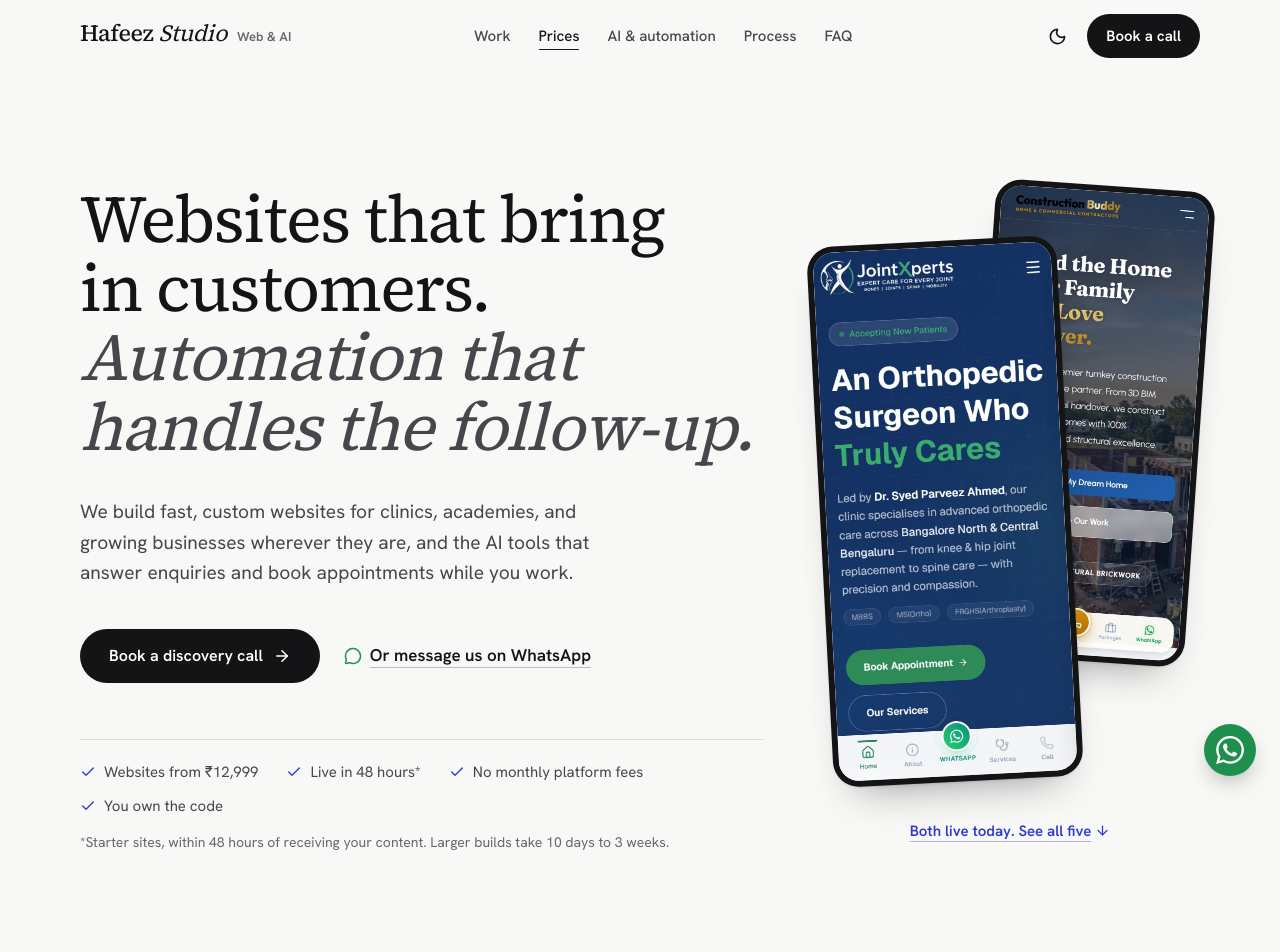
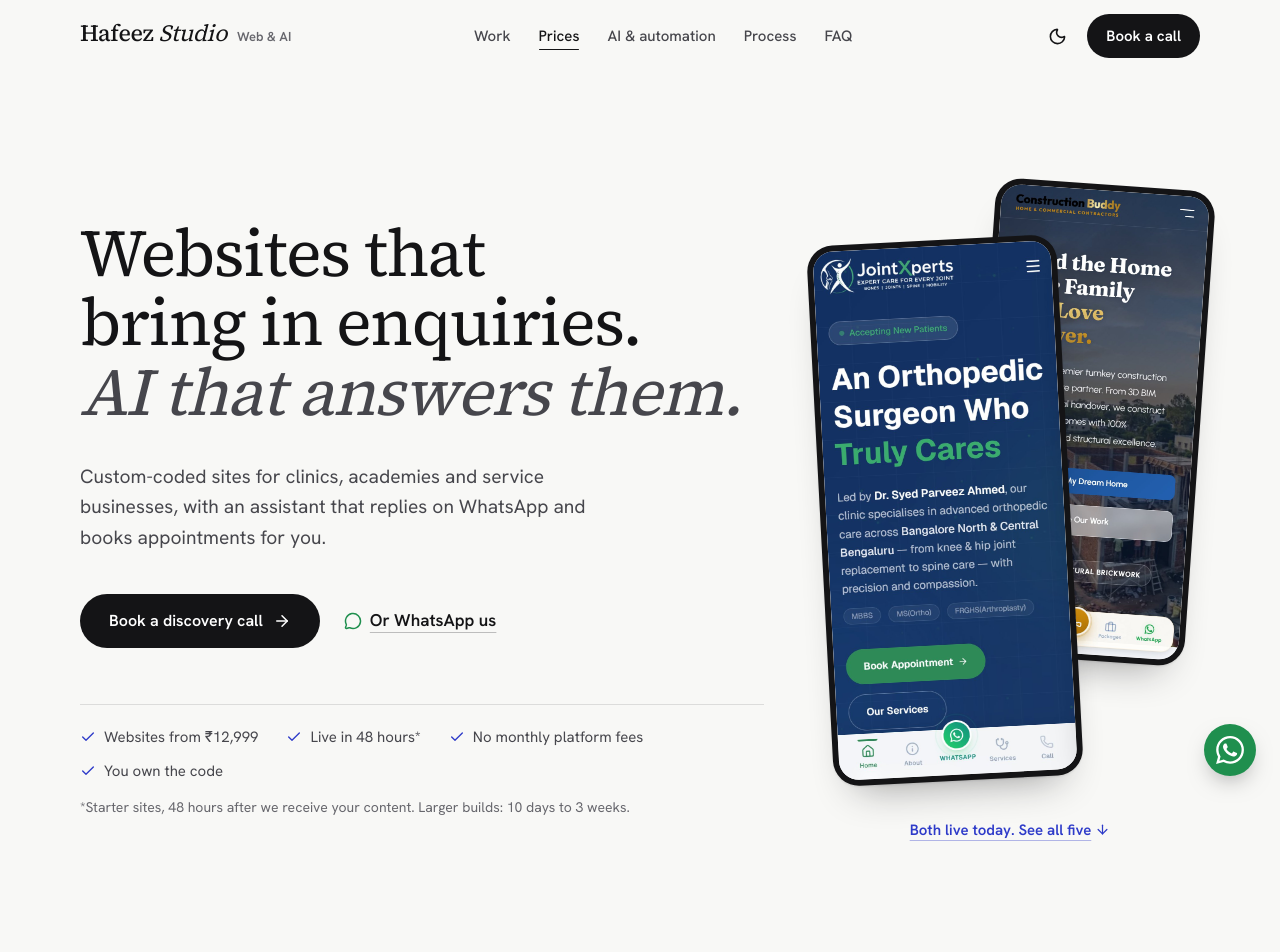
Before and after one commit to jawadhafeez171/Hafeez-Studio, a Next.js app: page / in a window 1280 px wide. Shown: the top 952 px of the page. Built offline with nearby package versions, Linux system fonts and the light colour scheme; a web font is replaced by a local one.

Commit message:
Tighten hero messaging: shorter headline, lede, link and footnote
Co-Authored-By: Claude Opus 5.5 <noreply@anthropic.com>

```diff
--- a/src/components/Hero.tsx
+++ b/src/components/Hero.tsx
@@ -14,13 +14,13 @@ export default function Hero() {
       <div className="container-custom hero-grid">
         <div className="hero-copy">
           <h1 className="display hero-title">
-            <span className="line">Websites that bring in customers.</span>{' '}
-            <em className="line">Automation that handles the follow-up.</em>
+            <span className="line">Websites that bring in enquiries.</span>{' '}
+            <em className="line">AI that answers them.</em>
           </h1>
 
           <p className="hero-lede">
-            We build fast, custom websites for clinics, academies, and growing businesses wherever they are, and the AI tools
-            that answer enquiries and book appointments while you work.
+            Custom-coded sites for clinics, academies and service businesses, with an assistant that replies on WhatsApp and
+            books appointments for you.
           </p>
 
           <div className="hero-actions">
@@ -30,7 +30,7 @@ export default function Hero() {
             </ContactButton>
             <a href={WHATSAPP_URL} target="_blank" rel="noopener noreferrer" className="whatsapp-link">
               <MessageCircle size={18} aria-hidden="true" />
-              <span>Or message us on WhatsApp</span>
+              <span>Or WhatsApp us</span>
               <span className="sr-only"> (opens in a new tab)</span>
             </a>
           </div>
@@ -44,7 +44,7 @@ export default function Hero() {
             ))}
           </ul>
           <p className="footnote">
-            *Starter sites, within 48 hours of receiving your content. Larger builds take 10 days to 3 weeks.
+            *Starter sites, 48 hours after we receive your content. Larger builds: 10 days to 3 weeks.
           </p>
         </div>
 
```
